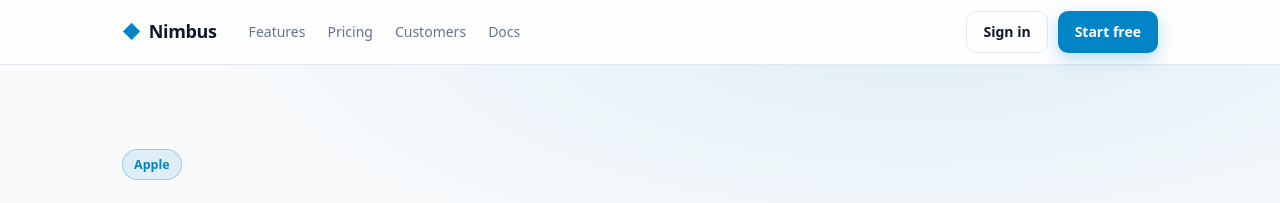
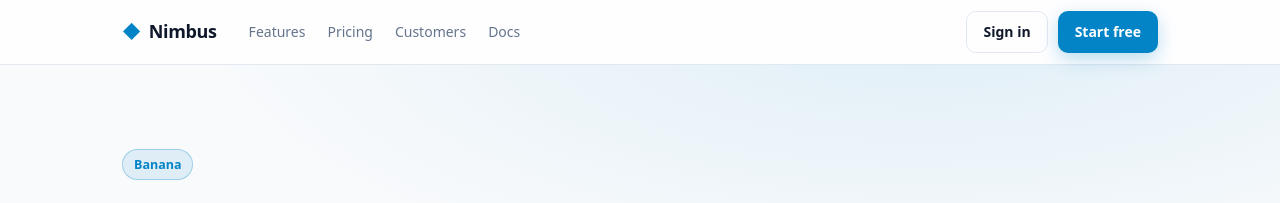
Before and after one commit to amanbangad/click-to-fix-sample, a React (Vite) app: page / in a window 1280 px wide. Shown: the top 203 px of the page. Built offline with nearby package versions, Linux system fonts and the light colour scheme.

Commit message:
Change hero eyebrow text to Banana
Co-authored-by: factory-droid[bot] <138933559+factory-droid[bot]@users.noreply.github.com>

```diff
--- a/src/components/Hero.tsx
+++ b/src/components/Hero.tsx
@@ -3,7 +3,7 @@ export function Hero() {
     <section className="hero">
       <div className="container hero-inner">
         <div className="hero-copy">
-          <span className="eyebrow">Apple</span>
+          <span className="eyebrow">Banana</span>
           <h1 className="hero-title">Ship reliable software, faster.</h1>
           <p className="hero-sub">
             Nimbus gives your team one place to build, test, and release - with
```
